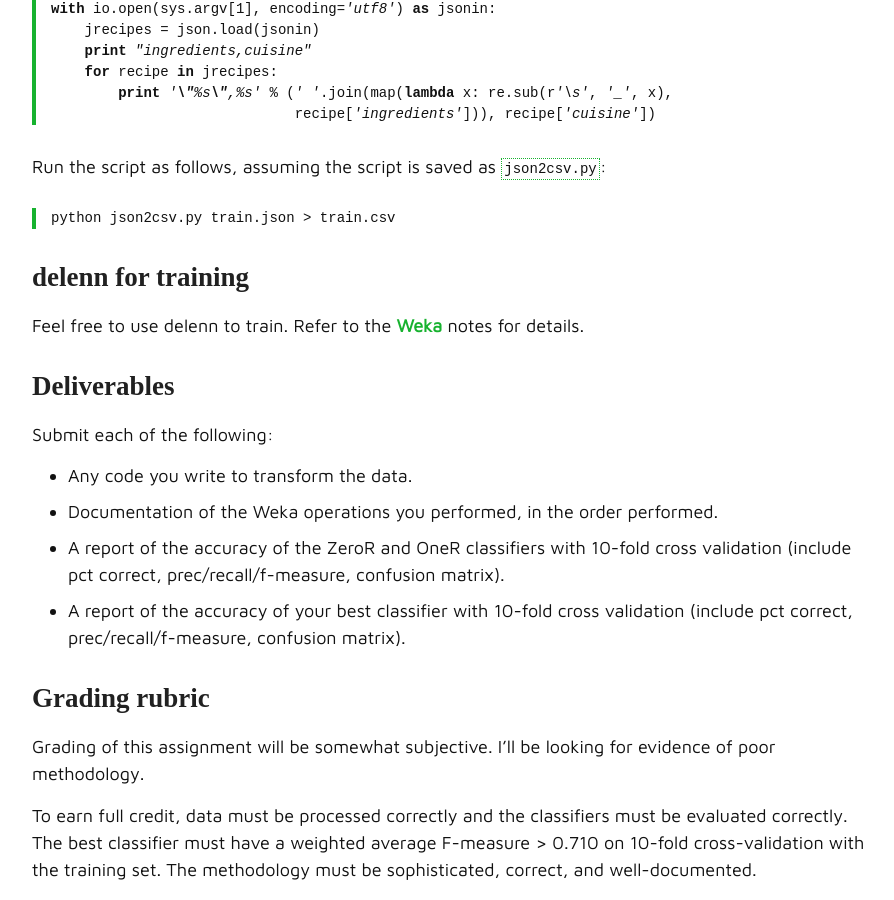
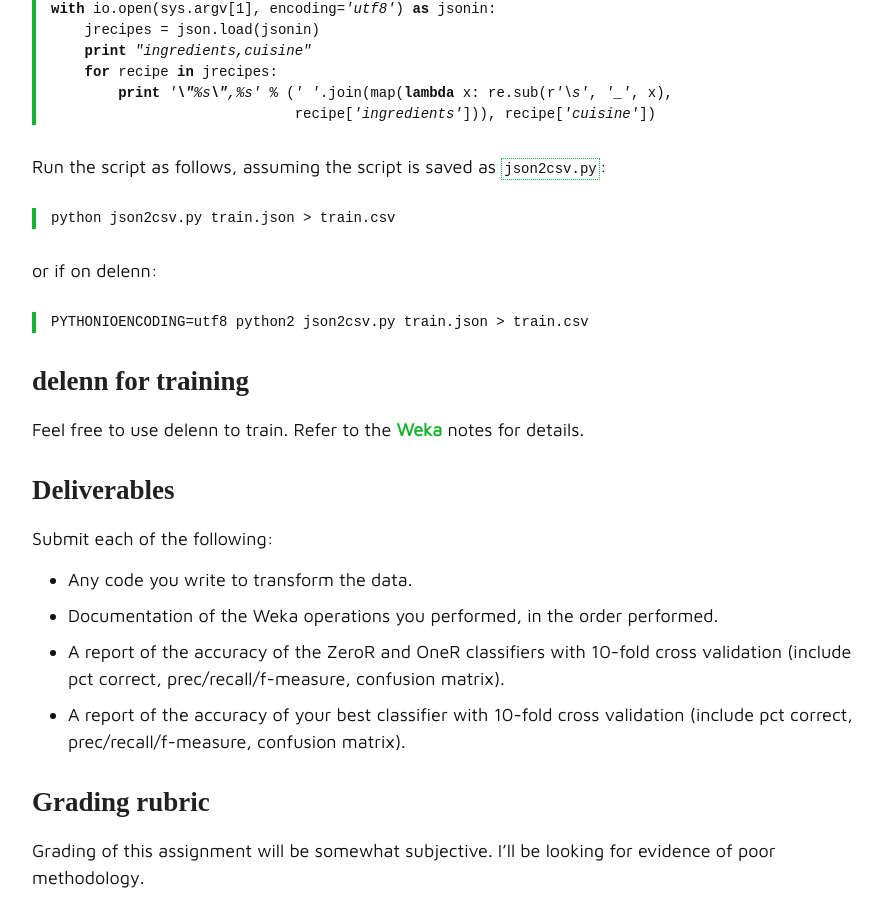
Before and after one commit to joshuaeckroth/csci431-website, a Jekyll site: the page built from assignments/a09.markdown, in a window 1280 px wide and 900 px high, scrolled down 890 px. Shown: the whole window, without its empty margins (183-1077 px from the left). Built offline with Jekyll 4.4.1, drawn with Linux system fonts in a browser that asks for light colours; some web fonts are replaced.

Commit message:
Updated A09

````diff
--- a/assignments/a09.markdown
+++ b/assignments/a09.markdown
@@ -40,6 +40,12 @@ Run the script as follows, assuming the script is saved as `json2csv.py`:
 python json2csv.py train.json > train.csv
 ```
 
+or if on delenn:
+
+```
+PYTHONIOENCODING=utf8 python2 json2csv.py train.json > train.csv
+```
+
 ## delenn for training
 
 Feel free to use delenn to train. Refer to the [Weka](/notes/weka-classification.html) notes for details.
````
